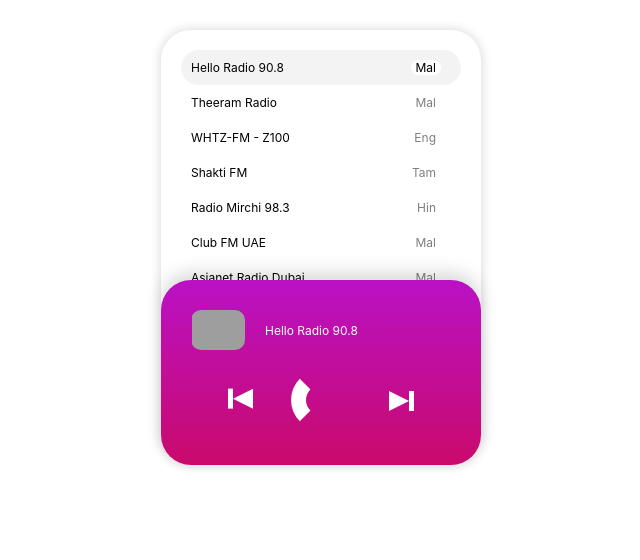
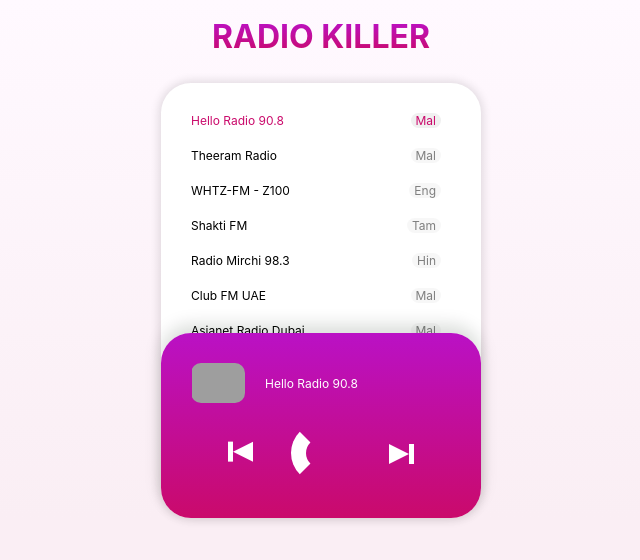
Before and after one commit to AjithKumarvm/ReactRadioKiller, a React (Create React App) app: page / in a window 1280 px wide. Shown: the top 560 px of the page, without its empty margins (319-959 px from the left). Built offline with nearby package versions, Linux system fonts and the light colour scheme; no server answers; grey boxes are pictures that could not be loaded.

Commit message:
playlist animation aded

```diff
--- a/src/App.js
+++ b/src/App.js
@@ -27,6 +27,8 @@
   getPlayer = () => this.player.current
   render () {
     return (
+      <>
+        <h1 className='colored'>RADIO KILLER</h1>
         <CSSTransition in={this.state.show} timeout={300} classNames='rkAnim'>
           <div className='rkContainer'>
             <Provider store={store}>
@@ -36,6 +38,7 @@
             </Provider>
           </div>
         </CSSTransition>
+      </>
     )
   }
 }
--- a/src/App.scss
+++ b/src/App.scss
@@ -5,17 +5,26 @@
   margin-top: $gap;
   box-shadow: 0px 0px 10px 2px rgba(0, 0, 0, 0.12);
   border-radius: $gap;
-  &.rkAnim{
+  background-color: white;
+  &.rkAnim {
     transition-duration: 300ms;
     &-enter {
-      opacity: 0;
-      transform: scale(0.9);
+      width: 0px;
       transition-duration: 300ms;
     }
     &-enter-active {
-      opacity: 1;
-      transform: scale(1);
+      width: 320px;
       transition-duration: 300ms;
     }
   }
 }
+
+.colored {
+  width: 100%;
+  text-align: center;
+  line-height: 1;
+  background: -webkit-linear-gradient(#ba11c5, #ca0a6b);
+  -webkit-background-clip: text;
+  background-clip: text;
+  -webkit-text-fill-color: transparent;
+}
--- /dev/null
+++ b/src/PlayList/PlayListControls/index.js
@@ -0,0 +1,21 @@
+import React from 'react'
+import './styles.scss'
+import {CSSTransition} from 'react-transition-group'
+
+export default class PlayListControls extends React.Component{
+    state = {show: false}
+    componentDidUpdate (prevProps) {
+        console.log('componentDidUpdate', prevProps, this.props)
+        const show = this.props.playerStatus === 'PLAYING'
+        show !== this.state.show && this.setState({
+            show
+        })
+    }
+    render () {
+        const classNames = ['playListTriangle']
+        classNames.push(this.state.show ? 'play':'stop')
+        return <CSSTransition in={this.state.show && this.props.current} out={!this.state.show} timeout={300} className='playListTriangle'>
+            <div />
+        </CSSTransition>
+    }
+}
--- /dev/null
+++ b/src/PlayList/PlayListControls/styles.scss
@@ -0,0 +1,34 @@
+$playIconSize: 10px;
+$borderSize: $playIconSize / 2;
+$barSize: $playIconSize / 4;
+$controlColor: rgb(235, 15, 15);
+
+.playListTriangle {
+  width: 0px;
+  height: $playIconSize;
+  border: 0;
+  background: transparent;
+  box-sizing: border-box;
+  transition: 100ms all ease;
+  cursor: pointer;
+  border-style: solid;
+  display: inline-block;
+  vertical-align: middle;
+  transition-duration: 300ms;
+  border-color: transparent transparent transparent transparent;
+  margin-right: 0px;
+  &.enter-done {
+    width: $playIconSize;
+    transition-duration: 300ms;
+    border-width: $borderSize 0 $borderSize $playIconSize;
+    border-color: transparent transparent transparent $controlColor;
+    margin-right: 5px;
+  }
+  &.exit-done {
+    width: 0px;
+    transition-duration: 300ms;
+    border-width: 0 0 0 0;
+    border-color: transparent transparent transparent $controlColor;
+    margin-right: 0px;
+  }
+}
--- a/src/PlayList/index.js
+++ b/src/PlayList/index.js
@@ -3,6 +3,7 @@
 import { updatePlaylist } from '../actions'
 import { playList } from '../dummy'
 import './styles.scss'
+import PlayListControls from './PlayListControls'
 
 class PlayList extends React.PureComponent {
   componentDidMount () {
@@ -21,12 +22,13 @@
   }
   componentDidUpdate (prevProps) {
     if (!prevProps.currentStation && this.props.playList.length) {
-      this.player.play()({autoPlay: true})
+      this.player.play()({ autoPlay: true })
     }
   }
   render () {
     if (this.props.playListLoader) {
-      return <div className='playList hideScroll'>
+      return (
+        <div className='playList hideScroll'>
           <div className='list placeholder selected active' />
           <div className='list placeholder selected' />
           <div className='list placeholder selected' />
@@ -35,16 +37,26 @@
           <div className='list placeholder selected' />
           <div className='list placeholder selected' />
         </div>
+      )
     }
     return (
       <div className='playList hideScroll'>
         {this.props.playList.map(station => {
           const classNames = ['list']
           this.checkIfSelected(station.id) && classNames.push('selected')
-          this.checkIfPlaying(station.id) && classNames.push('active')
           return (
-            <div className={classNames.join(' ')} key={station.id} onClick={this.player.play(station)}>
-              {station.title} <div className='lang'>{station.genre.slice(0, 3)}</div>
+            <div
+              className={classNames.join(' ')}
+              key={station.id}
+              onClick={this.player.play(station)}
+            >
+              <PlayListControls
+                playerStatus={this.props.playerStatus}
+                current={this.checkIfSelected(station.id)}
+                selected={this.checkIfSelected(station.id)}
+              />
+              {station.title}{' '}
+              <div className='lang'>{station.genre.slice(0, 3)}</div>
             </div>
           )
         })}
@@ -63,7 +75,9 @@
   dispatch => ({
     getPlayList: () => {
       // fetch('https://www.mocky.io/v2/5d8367f13400003322f4a489')
-      fetch('https://firebasestorage.googleapis.com/v0/b/radio-streamer-6111f.appspot.com/o/playlist.json?alt=media')
+      fetch(
+        'https://firebasestorage.googleapis.com/v0/b/radio-streamer-6111f.appspot.com/o/playlist.json?alt=media'
+      )
         .then(resp => resp.json())
         .then(resp => {
           dispatch(updatePlaylist({ list: resp.music }))
--- a/src/PlayList/styles.scss
+++ b/src/PlayList/styles.scss
@@ -1,49 +1,41 @@
 $gap: 20px;
-.playList{
+.playList {
   padding: $gap;
   height: 250px;
   overflow: auto;
-    .list{
+  .list {
     padding: $gap / 2;
     cursor: pointer;
     font-size: 12px;
     border-radius: $gap;
     position: relative;
     transition-duration: 300ms;
-        &:hover{
-            background-color: rgba(0, 0, 0, 0.048);
+    &:hover {
       transition-duration: 300ms;
       transform: scale(1.05);
-            .lang{
+      .lang {
         opacity: 1;
       }
     }
     transition-duration: 300ms;
-        &:active{
-            transition-duration: 300ms;
-            transform: scale(.9);
-        }
-        &.selected{
-            background-color: rgba(0, 0, 0, 0.048);
-            &.active{
-                background-color: rgba(0, 0, 0, 0.096);
-            }
-            .lang{
+    &.selected {
+      color: #ca0a6b;
+      .lang {
         opacity: 1;
       }
     }
-        &.placeholder{
+    &.placeholder {
       margin-bottom: 5px;
       min-height: 30px;
     }
-        .lang{
+    .lang {
       position: absolute;
       right: 20px;
       top: 10px;
-            background-color: white;
+      background-color: rgb(240, 240, 240);
       border-radius: 10px;
       padding: 0px 5px;
-            opacity: .5;
+      opacity: 0.5;
     }
   }
 }
--- a/src/index.scss
+++ b/src/index.scss
@@ -4,6 +4,9 @@
     "Droid Sans", "Helvetica Neue", sans-serif;
   -webkit-font-smoothing: antialiased;
   -moz-osx-font-smoothing: grayscale;
+  background: linear-gradient(to bottom, #fff9ff, #faeef4);
+  background-color: #faeef4;
+  background-repeat: no-repeat;
 }
 
 div {
```
Lines whose indentation alone changed are shown as unchanged.
